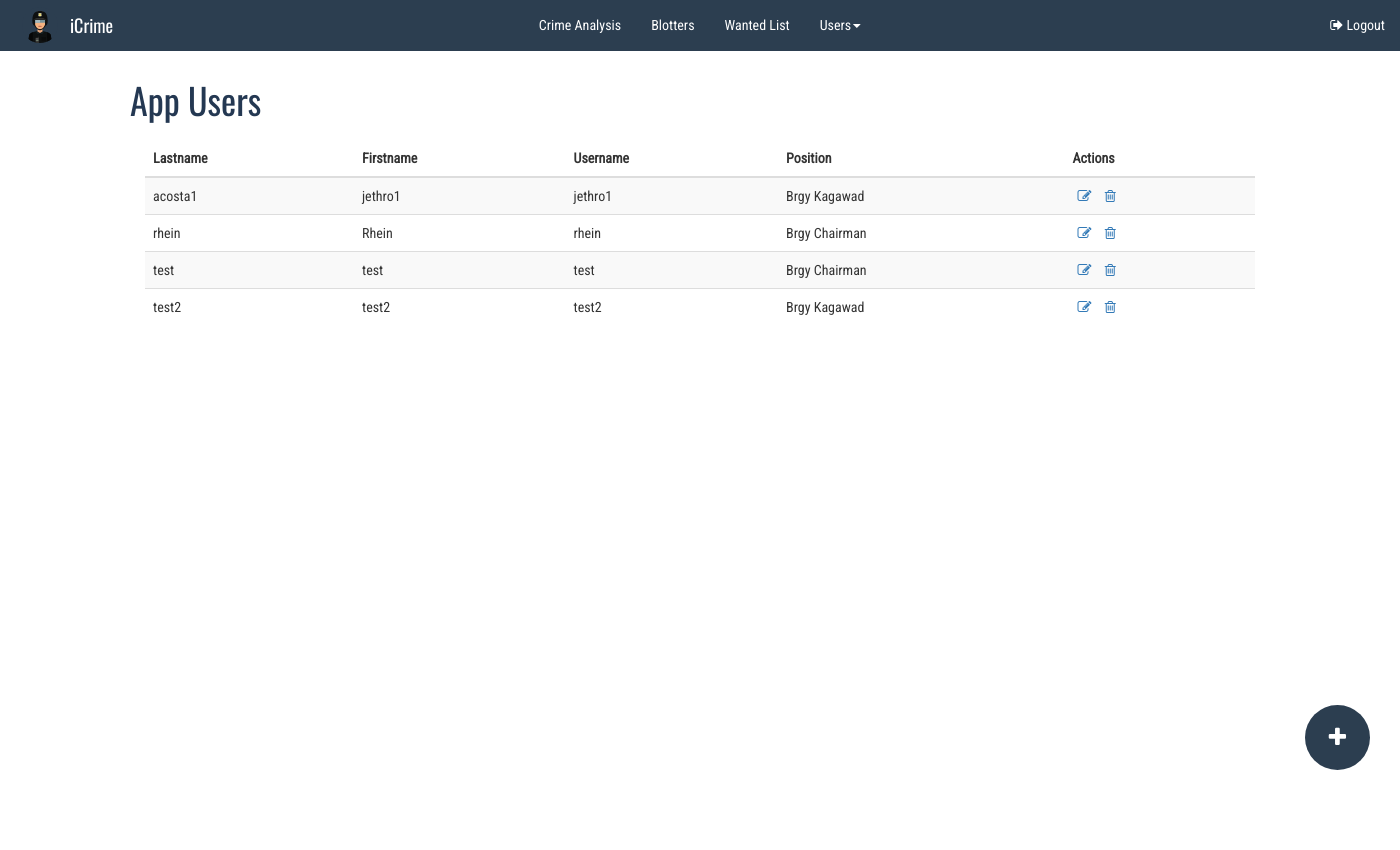
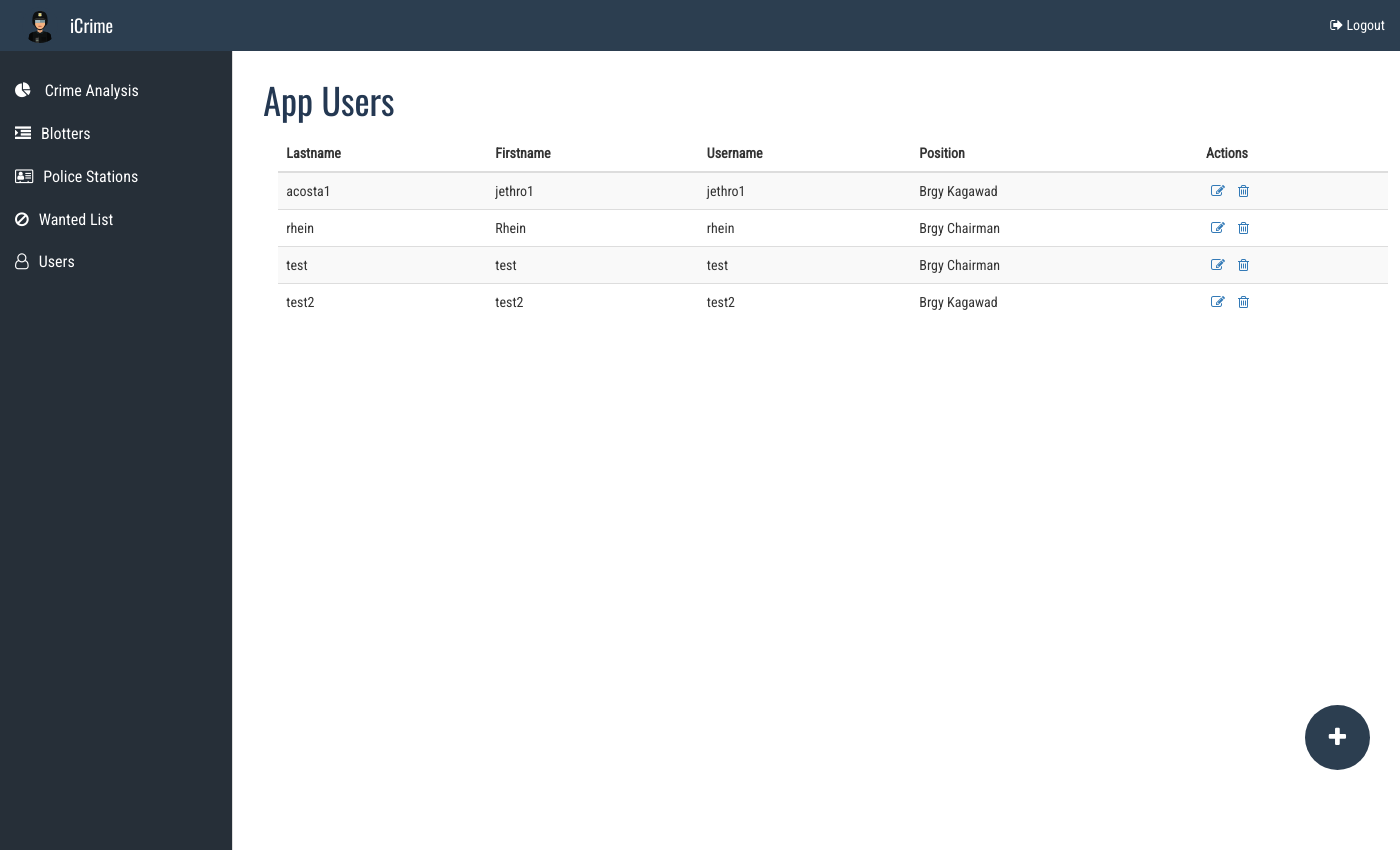
Before and after one commit to icrime2k17/icrimeweb, a CodeIgniter app: page /database/admin/appUsers in a window 1400 px wide. Before the commit the page ends 770 px from the top, so only its background shows below. Run offline with CodeIgniter, Linux system fonts and the light colour scheme; data comes from the database, SQL or seed files in the repository.

Commit message:
station form - done

```diff
--- a/application/views/Admin/AdminHeader.php
+++ b/application/views/Admin/AdminHeader.php
@@ -3,7 +3,7 @@
 
    <head>
       <meta charset = "utf-8">
-      <title>CodeIgniter View Example</title>
+      <title>iCrime Admin</title>
       <link rel = "stylesheet" type = "text/css" href = "<?php echo base_url(); ?>css/bootstrap.min.css">
       <link href="https://maxcdn.bootstrapcdn.com/font-awesome/4.7.0/css/font-awesome.min.css" rel="stylesheet" integrity="sha384-wvfXpqpZZVQGK6TAh5PVlGOfQNHSoD2xbE+QkPxCAFlNEevoEH3Sl0sibVcOQVnN" crossorigin="anonymous">
       <link rel = "stylesheet" type = "text/css" href = "<?php echo base_url(); ?>css/style.css">
@@ -38,31 +38,23 @@
                 <a class="navbar-brand" href="#">iCrime</a>
               </div>
               <div class="collapse navbar-collapse" id="myNavbar">
-                <ul class="nav navbar-nav modules">
-                  <li class="active"><a href="admin/crimeAnalysis">Crime Analysis</a></li>
-                  <li><a href="admin/blotters">Blotters</a></li>
-                  <li><a href="admin/wantedList">Wanted List</a></li>
-                  <li class="dropdown">
-                    <a class="dropdown-toggle" data-toggle="dropdown" href="#">Users<span class="caret"></span></a>
-                    <ul class="dropdown-menu">
-                      <li><a href="admin/adminUsers">Admin Users</a></li>
-                      <li><a href="admin/appUsers">App Users</a></li>
-                    </ul>
-                  </li>
-                </ul>
                 <ul class="nav navbar-nav navbar-right">
                   <li><a href="#"><i class="fa fa-sign-out" aria-hidden="true"></i> Logout</a></li>
                 </ul>
               </div>
             </div>
         </nav>
-<!--        <div class="left-nav col-xs-2">
-            <ul class="list-group">
-                <li class="list-group-item">New <span class="badge">12</span></li>
-                <li class="list-group-item">Deleted <span class="badge">5</span></li>
-                <li class="list-group-item">Warnings <span class="badge">3</span></li>
+        <div class="left-nav col-xs-2">
+            <ul class="nav modules">
+                <li class="active"><a href="/admin/crimeAnalysis"><i class="fa fa-pie-chart" aria-hidden="true"></i> Crime Analysis</a></li>
+                <li><a href="/admin/blotters"><i class="fa fa-indent" aria-hidden="true"></i></i>Blotters</a></li>
+                <li><a href="/admin/stations"><i class="fa fa-address-card-o" aria-hidden="true"></i>Police Stations</a></li>
+                <li><a href="/admin/wantedList"><i class="fa fa-ban" aria-hidden="true"></i>Wanted List</a></li>
+                <li class="dropdown">
+                  <a a href="/admin/appUsers"><i class="fa fa-user-o" aria-hidden="true"></i>Users</a>
+                </li>
             </ul>
-        </div>-->
-        <div class="col-xs-12">
+        </div>
+        <div class="col-xs-10">
             <div class="container">
                 <div class="main-container">
--- /dev/null
+++ b/application/views/Admin/Stations/DistrictList.php
@@ -0,0 +1,3 @@
+<?php
+echo "<option value='$district'>";
+?>
--- a/css/style.css
+++ b/css/style.css
@@ -14,6 +14,7 @@
 
 h1
 {
+    margin-bottom: 15px;
     font-family: 'Oswald', sans-serif;
     color: #243852;
 }
@@ -45,7 +46,7 @@
     padding: 0;
     min-height: 100vh;
     border-right: 1px solid #ddd;
-    background: #ddd;
+    background: #262f38;
     margin-top: 50px;
 }
 
@@ -58,6 +59,23 @@
 {
     border-left: none;
     border-right: none;
+}
+
+.left-nav li a
+{
+    color: #fff;
+    cursor: pointer;
+    font-size: 16px;
+}
+
+.left-nav li a i
+{
+    padding-right: 10px;
+}
+
+.left-nav li a:hover
+{
+    color: #2c3e50;
 }
 
 .left-nav .list-group-item:hover
@@ -99,14 +117,13 @@
 
 .modules
 {
-    position: absolute;
-    left: 50%;
-    transform: translate(-50%);
+    margin-top: 20px;
 }
 
-.users
+.modules li
 {
-    margin-top: 10px;
+    display: block;
+    float: none;
 }
 
 .action-link
@@ -133,6 +150,21 @@
     background: #3b5167;
 }
 
+.floating-button i
+{
+    transition: 0.5s;
+}
+
+.floating-button.toggled i
+{
+    transform: rotate(45deg);
+}
+
+.floating-button.toggled
+{
+    background: #e74c3c;
+}
+
 .btn-submit
 {
     border: 2px solid #2c3e50;
@@ -141,7 +173,7 @@
     transition: 0.5s;
 }
 
-.modal .btn-submit
+.btn-submit
 {
     margin-top: 5px;
 }
@@ -156,3 +188,66 @@
 {
     margin-bottom: 5px;
 }
+
+
+.map
+{
+    display: none;
+}
+
+.modal-dialog
+{
+    position: absolute;
+    top: 50%;
+    left: 50%;
+    transform: translate(-50%,-50%) !important;
+    margin: 0;
+}
+
+.modal-dialog .close
+{
+    font-family: sans-serif;
+    font-size: 26px;
+    opacity: 1;
+    color: #2c3e50;
+}
+
+.map-holder
+{
+    height: 500px;
+    padding-right: 0;
+}
+
+#map
+{
+    position: relative;
+    height: 500px;
+}
+
+.map #search
+{
+    position: absolute;
+    width: 50%;
+    left: 25px;
+    border-radius: 0;
+    top: 6px;
+}
+
+#map:after
+{
+    width: 22px;
+    height: 40px;
+    display: block;
+    content: ' ';
+    position: absolute;
+    top: 50%; left: 50%;
+    margin: -40px 0 0 -11px;
+    background: url('https://maps.gstatic.com/mapfiles/api-3/images/spotlight-poi_hdpi.png');
+    background-size: 22px 40px; /* Since I used the HiDPI marker version this compensates for the 2x size */
+    pointer-events: none; /* This disables clicks on the marker. Not fully supported by all major browsers, though */
+}
+
+.stationformholder
+{
+    padding-left: 0;
+}
--- a/js/script.js
+++ b/js/script.js
@@ -97,6 +97,22 @@
           function(){
                 DeleteAppUser(id);
           });
+    });
+
+    $('.add-station').click(function(){
+        if(!$(this).hasClass('toggled'))
+        {
+            $(this).addClass('toggled');
+            $('.police-stations').hide();
+            $('.map').show();
+        }
+        else
+        {
+            $(this).removeClass('toggled');
+            $('.police-stations').show();
+            $('.map').hide();
+        }
+
     });
 
 });
```
Also changed, not shown: application/views/Admin/Stations/Stations.php (added, +166 -0 lines), application/views/Admin/Stations/StationsList.php (added, +14 -0 lines).
